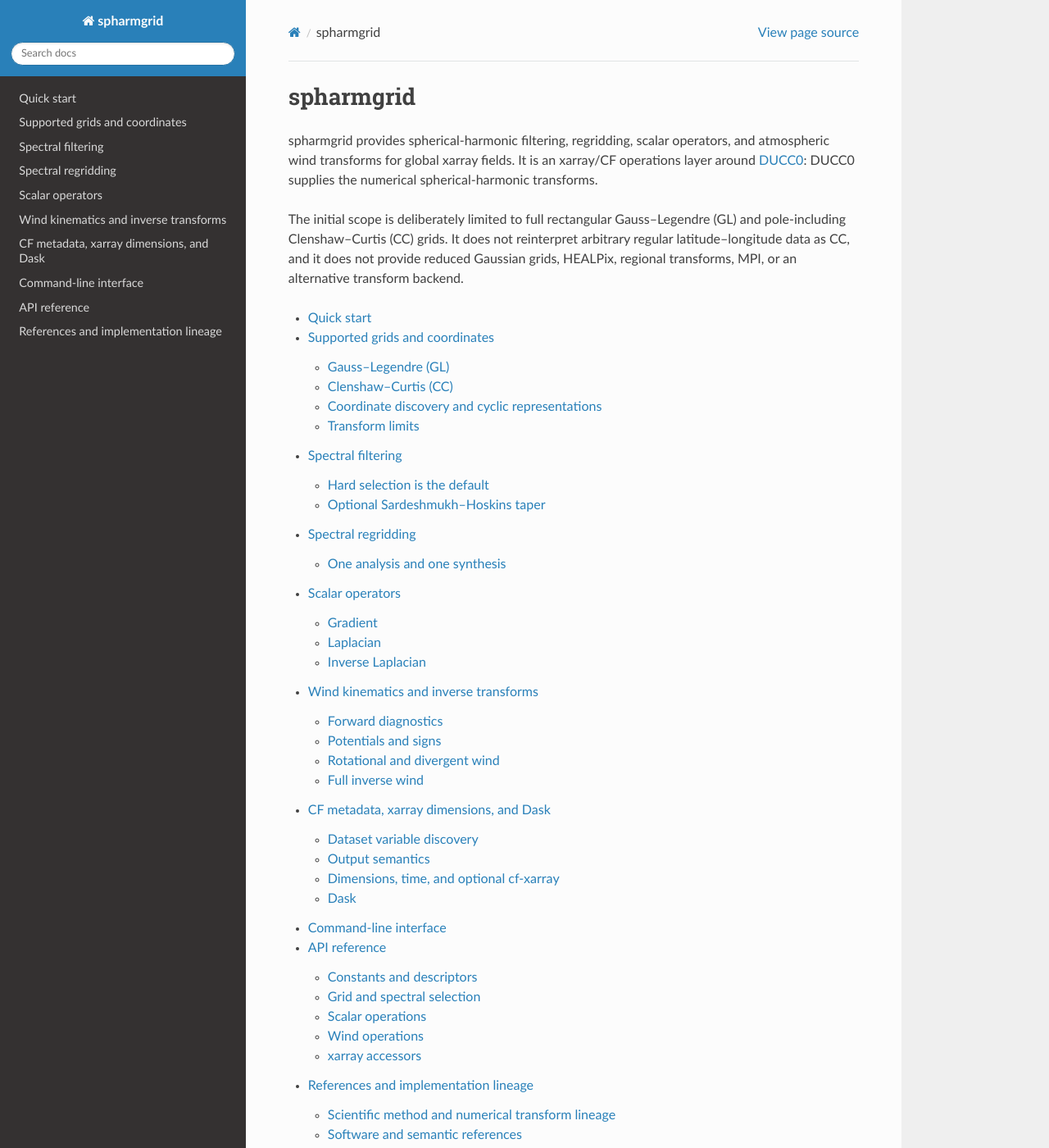
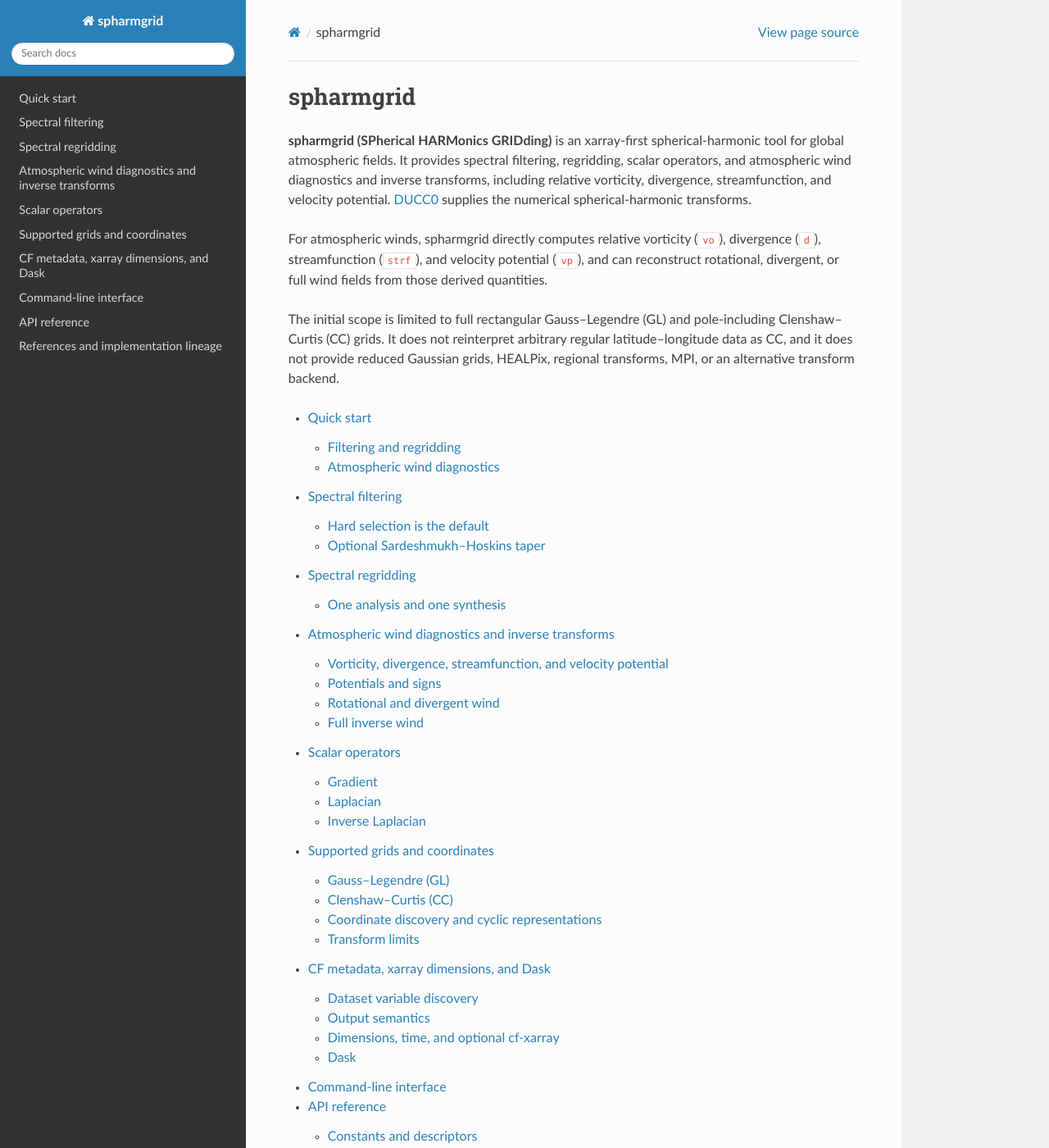
Before and after one commit to mwyau/spharmgrid, a Sphinx documentation site: the page built from docs/index.md, in a window 1280 px wide and 1400 px high. Shown: the whole window at 82% size. Built offline with Sphinx 7.4.7 and the Read the Docs theme 3.1.0, drawn with Linux system fonts in a browser that asks for light colours; some of the changed text lies outside the part shown.

Commit message:
docs: emphasize atmospheric wind diagnostics

````diff
--- a/docs/api.md
+++ b/docs/api.md
@@ -44,7 +44,7 @@ import spharmgrid as sg
 .. autofunction:: spharmgrid.inverse_laplacian
 ```
 
-## Wind operations
+## Atmospheric wind diagnostics and transforms
 
 ```{eval-rst}
 .. autofunction:: spharmgrid.vorticity
--- a/docs/cli.md
+++ b/docs/cli.md
@@ -1,9 +1,10 @@
 # Command-line interface
 
-The `spharmgrid` command is a small file-oriented helper. It delegates reading
-and writing to xarray and calls the same package functions as Python users.
-Normal NetCDF works when an xarray NetCDF engine is installed; optional engines
-can also support Zarr or GRIB input.
+The `spharmgrid` command is a small file-oriented helper for the same spectral
+filtering, regridding, and atmospheric wind diagnostics exposed by the Python
+API. It delegates reading and writing to xarray and calls the same package
+functions as Python users. Normal NetCDF works when an xarray NetCDF engine is
+installed; optional engines can also support Zarr or GRIB input.
 
 ```bash
 spharmgrid info input.nc
@@ -21,9 +22,10 @@ spharmgrid kinematics wind.nc kinematics.nc
 spharmgrid potentials wind.nc potentials.nc
 ```
 
-`kinematics` and `potentials` use the same CF/canonical variable discovery as
-`Dataset.sg`. Pass `--u` and `--v` only when their input names need an
-override.
+`kinematics` computes relative vorticity and divergence; `potentials` computes
+streamfunction and velocity potential. Both commands use the same CF/canonical
+variable discovery as `Dataset.sg`. Pass `--u` and `--v` only when their input
+names need an override.
 
 Reconstruct wind with an explicit source representation:
 
--- a/docs/index.md
+++ b/docs/index.md
@@ -1,25 +1,32 @@
 # spharmgrid
 
-spharmgrid provides spherical-harmonic filtering, regridding, scalar
-operators, and atmospheric wind transforms for global xarray fields. It is an
-xarray/CF operations layer around [DUCC0](https://gitlab.mpcdf.mpg.de/mtr/ducc):
-DUCC0 supplies the numerical spherical-harmonic transforms.
+**spharmgrid (SPherical HARMonics GRIDding)** is an xarray-first
+spherical-harmonic tool for global atmospheric fields. It provides spectral
+filtering, regridding, scalar operators, and atmospheric wind diagnostics and
+inverse transforms, including relative vorticity, divergence, streamfunction,
+and velocity potential. [DUCC0](https://gitlab.mpcdf.mpg.de/mtr/ducc) supplies
+the numerical spherical-harmonic transforms.
 
-The initial scope is deliberately limited to full rectangular
-Gauss--Legendre (GL) and pole-including Clenshaw--Curtis (CC) grids. It does
-not reinterpret arbitrary regular latitude--longitude data as CC, and it does
-not provide reduced Gaussian grids, HEALPix, regional transforms, MPI, or an
-alternative transform backend.
+For atmospheric winds, spharmgrid directly computes relative vorticity (`vo`),
+divergence (`d`), streamfunction (`strf`), and velocity potential (`vp`), and
+can reconstruct rotational, divergent, or full wind fields from those derived
+quantities.
+
+The initial scope is limited to full rectangular Gauss--Legendre (GL) and
+pole-including Clenshaw--Curtis (CC) grids. It does not reinterpret arbitrary
+regular latitude--longitude data as CC, and it does not provide reduced
+Gaussian grids, HEALPix, regional transforms, MPI, or an alternative transform
+backend.
 
 ```{toctree}
 :maxdepth: 2
 
 quickstart
-grids
 filtering
 regridding
+kinematics
 operators
-kinematics
+grids
 cf
 cli
 api
--- a/docs/kinematics.md
+++ b/docs/kinematics.md
@@ -1,11 +1,13 @@
-# Wind kinematics and inverse transforms
+# Atmospheric wind diagnostics and inverse transforms
 
-spharmgrid provides descriptive xarray equivalents of common
-NCL/SPHEREPACK transform workflows. NCL/SPHEREPACK define useful atmospheric
-semantics and parity comparisons; DUCC0 performs spharmgrid's numerical
-spin-1 transforms.
+spharmgrid computes relative vorticity, horizontal divergence, streamfunction,
+and velocity potential from global wind fields, and reconstructs rotational,
+divergent, or full wind from those derived quantities. These operations are
+descriptive xarray equivalents of common NCL/SPHEREPACK transform workflows.
+NCL/SPHEREPACK define useful atmospheric semantics and parity comparisons;
+DUCC0 performs spharmgrid's numerical spin-1 transforms.
 
-## Forward diagnostics
+## Vorticity, divergence, streamfunction, and velocity potential
 
 Given geographic eastward `u` and northward `v` wind:
 
@@ -27,8 +29,9 @@ kin = ds.sg.kinematics()
 pot = ds.sg.potentials()
 ```
 
-`kinematics()` performs one vector analysis for both diagnostics. `potentials()`
-also shares one vector analysis for its two outputs.
+`kinematics()` performs one vector analysis for relative vorticity and
+divergence. `potentials()` also shares one vector analysis for streamfunction
+and velocity potential.
 
 ## Potentials and signs
 
--- a/docs/quickstart.md
+++ b/docs/quickstart.md
@@ -3,6 +3,8 @@
 Import spharmgrid once to register `.sg` on xarray `DataArray` and `Dataset`
 objects. The accessor is the primary interface; each operation has an
 equivalent direct function.
+
+## Filtering and regridding
 
 ```python
 import xarray as xr
@@ -26,6 +28,8 @@ filtered = sg.filter(field, "T6-42", taper=0.1)
 regridded = sg.regrid(field, target)
 ```
 
+## Atmospheric wind diagnostics
+
 For a Dataset containing canonical `u` and `v` wind variables, or variables
 with the corresponding exact CF standard names, no input-variable arguments
 are needed.
@@ -33,12 +37,17 @@ are needed.
 ```python
 wind = xr.open_dataset("wind.nc")
 
-kin = wind.sg.kinematics()  # Dataset with vo and d
-pot = wind.sg.potentials()  # Dataset with strf and vp
+kin = wind.sg.kinematics()  # vo: relative vorticity; d: divergence
+pot = wind.sg.potentials()  # strf: streamfunction; vp: velocity potential
 
 reconstructed = xr.Dataset({"vo": kin.vo, "d": kin.d}).sg.wind()
 ```
 
+The individual diagnostics are also available directly as `vorticity()`,
+`divergence()`, `streamfunction()`, and `velocity_potential()`. See
+{doc}`kinematics` for rotational/divergent wind reconstruction and sign
+conventions.
+
 All operations preserve non-spatial dimensions and their xarray coordinates.
 Read {doc}`grids` before applying an operation to a new data source: only
 valid global GL and CC sampling is accepted.
````
Also changed, not shown: README.md (+20 -16 lines).
